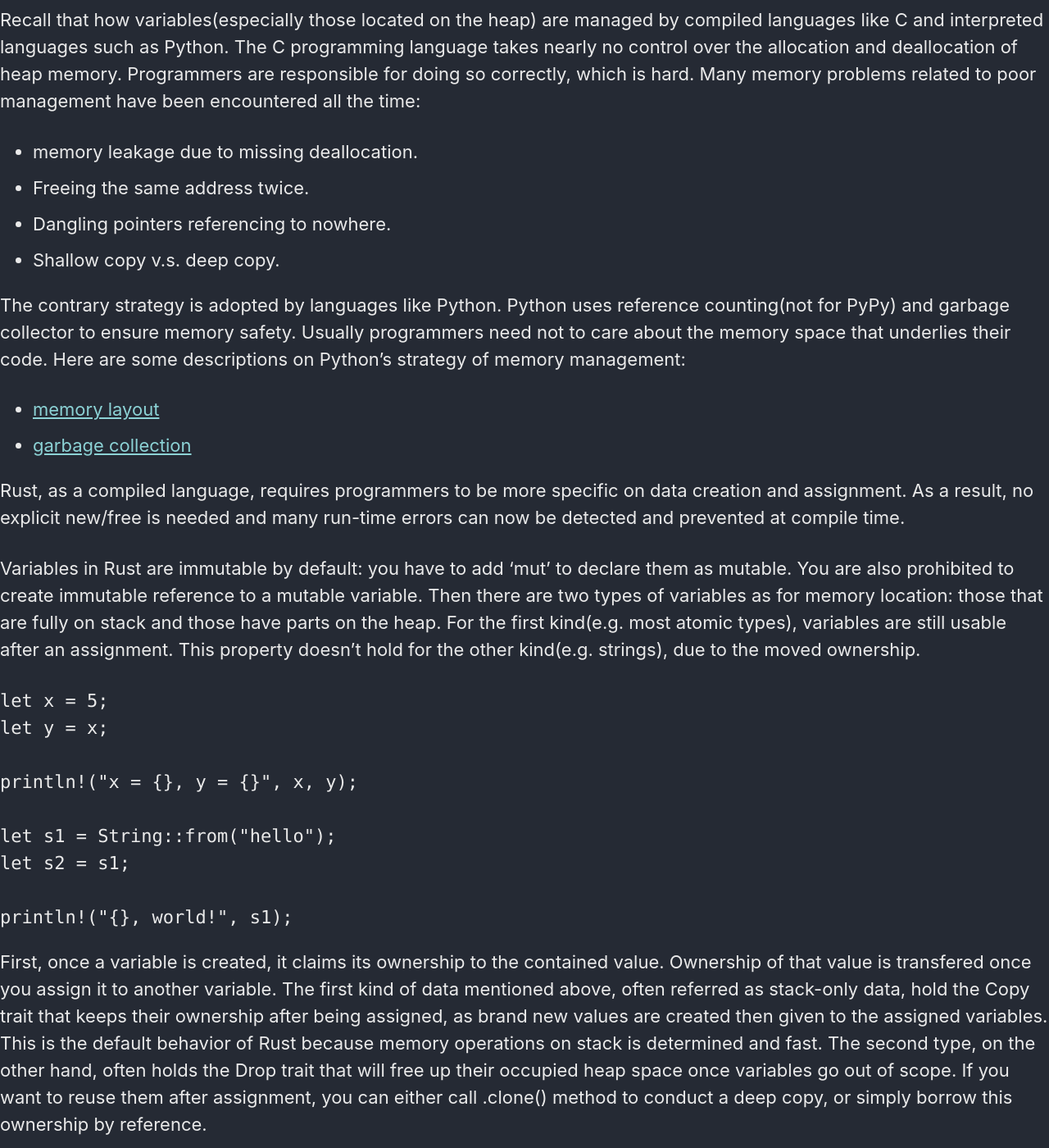
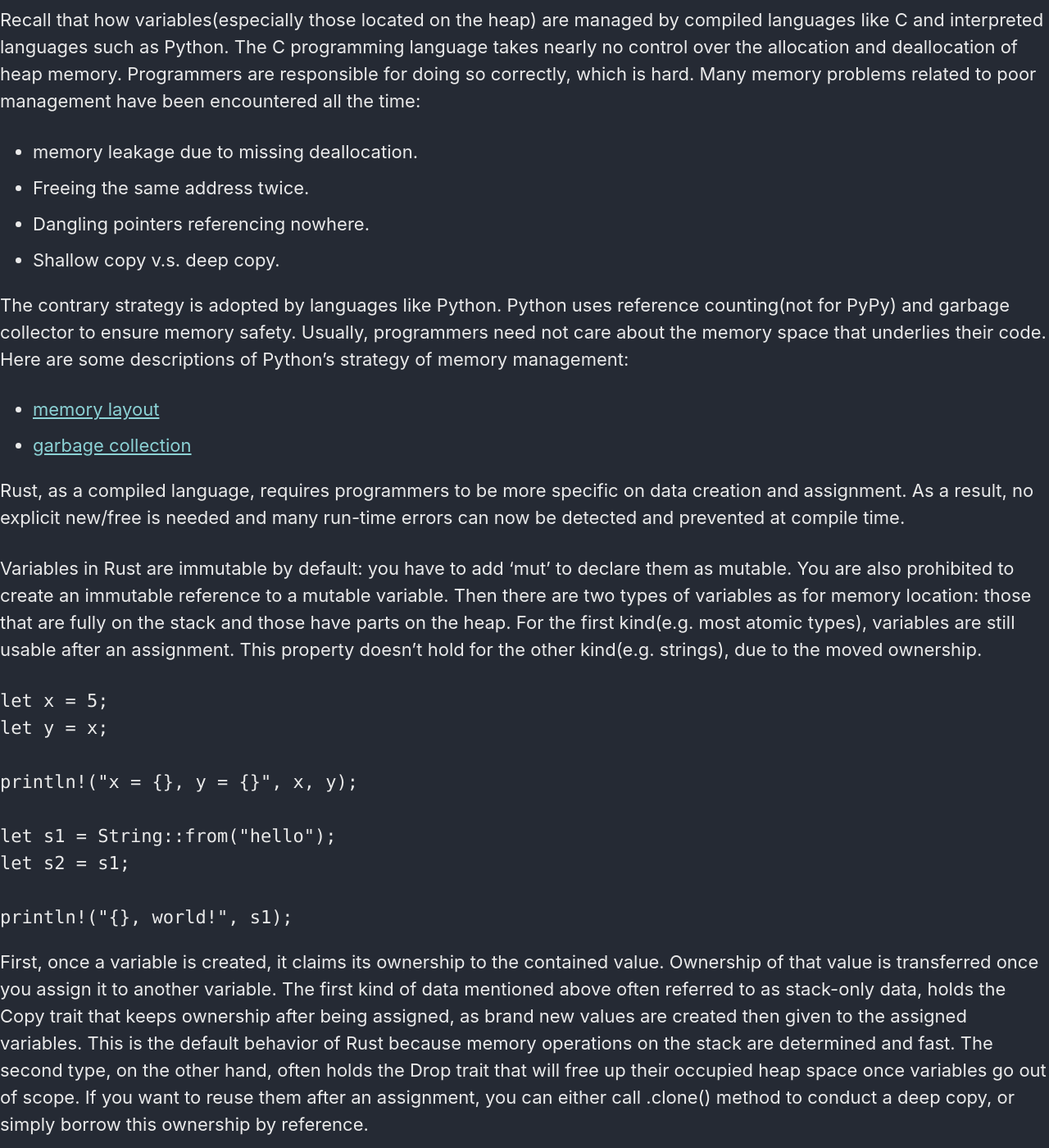
Before and after one commit to Lan-Jing/Lan-Jing.github.io, a Jekyll site: the page built from _posts/2021-2-7-rust.md, in a window 1280 px wide and 1400 px high, scrolled down 369 px. Shown: the whole window at 82% size. Built offline with Jekyll 4.4.1, drawn with Linux system fonts in a browser that asks for light colours; cached includes are drawn as plain includes; our own code applies the rules of GitHub Pages for plain Markdown files; some of the changed text lies outside the part shown.

Commit message:
grammer modification.

````diff
--- a/_posts/2021-2-7-rust.md
+++ b/_posts/2021-2-7-rust.md
@@ -17,17 +17,17 @@ Recall that how variables(especially those located on the heap) are managed by c
 
 * memory leakage due to missing deallocation.
 * Freeing the same address twice.
-* Dangling pointers referencing to nowhere.
+* Dangling pointers referencing nowhere.
 * Shallow copy v.s. deep copy.
 
-The contrary strategy is adopted by languages like Python. Python uses reference counting(not for PyPy) and garbage collector to ensure memory safety. Usually programmers need not to care about the memory space that underlies their code. Here are some descriptions on Python's strategy of memory management:
+The contrary strategy is adopted by languages like Python. Python uses reference counting(not for PyPy) and garbage collector to ensure memory safety. Usually, programmers need not care about the memory space that underlies their code. Here are some descriptions of Python's strategy of memory management:
 
 * [memory layout](https://realpython.com/python-memory-management/)
 * [garbage collection](https://www.geeksforgeeks.org/garbage-collection-python/)
 
 Rust, as a compiled language, requires programmers to be more specific on data creation and assignment. As a result, no explicit new/free is needed and many run-time errors can now be detected and prevented at compile time.
 
-Variables in Rust are immutable by default: you have to add 'mut' to declare them as mutable. You are also prohibited to create immutable reference to a mutable variable. Then there are two types of variables as for memory location: those that are fully on stack and those have parts on the heap. For the first kind(e.g. most atomic types), variables are still usable after an assignment. This property doesn't hold for the other kind(e.g. strings), due to the moved ownership.
+Variables in Rust are immutable by default: you have to add 'mut' to declare them as mutable. You are also prohibited to create an immutable reference to a mutable variable. Then there are two types of variables as for memory location: those that are fully on the stack and those have parts on the heap. For the first kind(e.g. most atomic types), variables are still usable after an assignment. This property doesn't hold for the other kind(e.g. strings), due to the moved ownership.
 
 ```Rust
 let x = 5;
@@ -41,7 +41,7 @@ let s2 = s1;
 println!("{}, world!", s1);
 ```
 
-First, once a variable is created, it claims its ownership to the contained value. Ownership of that value is transfered once you assign it to another variable. The first kind of data mentioned above, often referred as stack-only data, hold the Copy trait that keeps their ownership after being assigned, as brand new values are created then given to the assigned variables. This is the default behavior of Rust because memory operations on stack is determined and fast. The second type, on the other hand, often holds the Drop trait that will free up their occupied heap space once variables go out of scope. If you want to reuse them after assignment, you can either call .clone() method to conduct a deep copy, or simply borrow this ownership by reference.
+First, once a variable is created, it claims its ownership to the contained value. Ownership of that value is transferred once you assign it to another variable. The first kind of data mentioned above often referred to as stack-only data, holds the Copy trait that keeps ownership after being assigned, as brand new values are created then given to the assigned variables. This is the default behavior of Rust because memory operations on the stack are determined and fast. The second type, on the other hand, often holds the Drop trait that will free up their occupied heap space once variables go out of scope. If you want to reuse them after an assignment, you can either call .clone() method to conduct a deep copy, or simply borrow this ownership by reference.
 
 ## Ownership and Concurrency
 
@@ -53,4 +53,4 @@ For instance, the Rust compiler checks that when a mutable reference is active,
 
 ## Zero-cost Abstraction
 
-Rust implements abstraction features with no runtime panelty: you cannot do better by hand-writing the concrete version. For example, the virtual function and (underlying) virtual table supports dynamic binding in C++ with no cost. The "zero-cost" here means you can't do any better than a search for function pointer. Similar to C++, this feature ensures extreme performance of programs written in Rust. For example, if you compile a Rust program with generics, the Rust compiler will fully instantiate the abstraction into code with concrete types. So there is really no difference with writing it for a particular type.
+Rust implements abstraction features with no runtime penalty: you cannot do better by hand-writing the concrete version. For example, the virtual function and (underlying) virtual table support dynamic binding in C++ with no cost. The "zero-cost" here means you can't do any better than a search for a function pointer. Similar to C++, this feature ensures the extreme performance of programs written in Rust. For example, if you compile a Rust program with generics, the Rust compiler will fully instantiate the abstraction into code with concrete types. So there is really no difference with writing it for a particular type.
````
Also changed, not shown: _posts/2021-2-22-strict_aliasing.md (+4 -4 lines), _posts/2021-2-27-ompi.md (+4 -4 lines).
